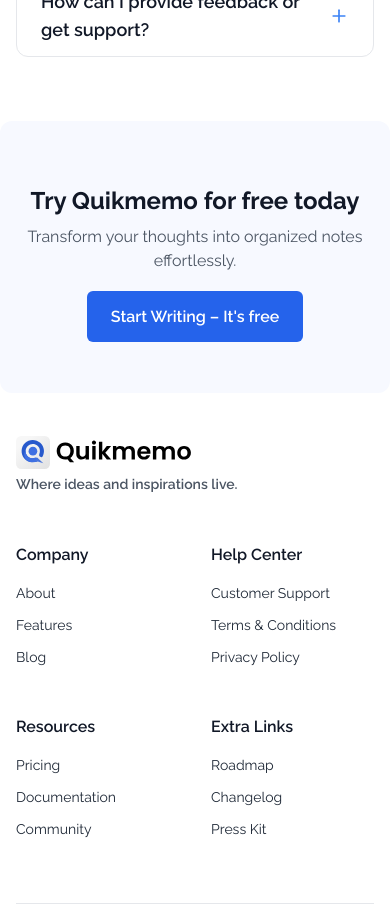
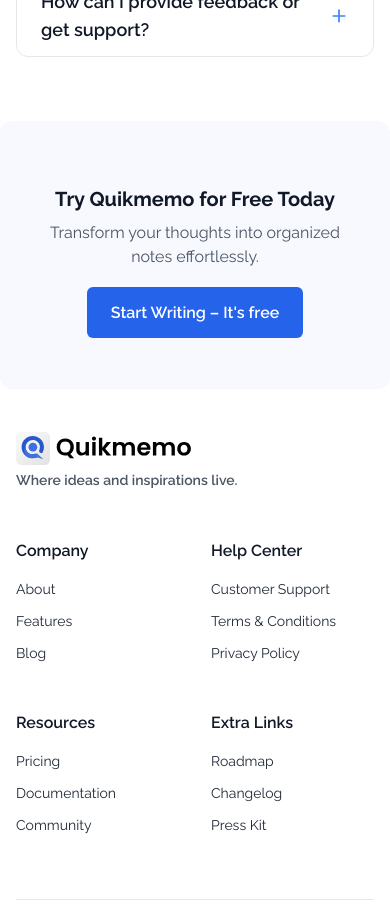
Before and after one commit to frankiefab100/Quikmemo, a Next.js app: page / in a window 390 px wide. Shown: the part 6080-6998 px from the top of the page. Built offline with nearby package versions, Linux system fonts and the light colour scheme.

Commit message:
chore: update CTA component styling

```diff
--- a/components/templates/CTA.tsx
+++ b/components/templates/CTA.tsx
@@ -2,24 +2,24 @@
 
 const CTA: React.FC = () => {
   return (
-    <div className="bg-[#f7f9ff] max-w-5xl mx-auto overflow-hidden rounded-xl">
-      <div className="py-16 mx-auto text-center">
-        <h3 className="text-2xl font-bold text-gray-900">
-          Try Quikmemo for free today
+    <div className="bg-[#f7f9ff] max-w-5xl mx-auto overflow-hidden rounded-xl py-16 px-8 text-center">
+      <div className="mb-8">
+        <h3 className="text-xl md:text-2xl font-bold text-gray-900">
+          Try Quikmemo for Free Today
         </h3>
         <p className="my-2 text-base font-normal text-gray-600">
           Transform your thoughts into organized notes effortlessly.
         </p>
-        <div className="mt-8">
-          <Link
-            href="/login"
-            title="Get Started for free"
-            className="px-6 py-4 font-semibold text-white  bg-blue-600 rounded-md hover:bg-blue-700 transition-all duration-200"
-          >
-            Start Writing – It&apos;s free
-          </Link>
-        </div>
       </div>
+      <Link
+        href="/register"
+        title="Get Started for free"
+        className="px-6 py-4 font-semibold text-white  bg-blue-600 rounded-md hover:bg-blue-700 transition-all duration-200"
+      >
+        Start Writing – It&apos;s free
+      </Link>
+      {/* </div> */}
+      {/* </div> */}
     </div>
   );
 };
```
